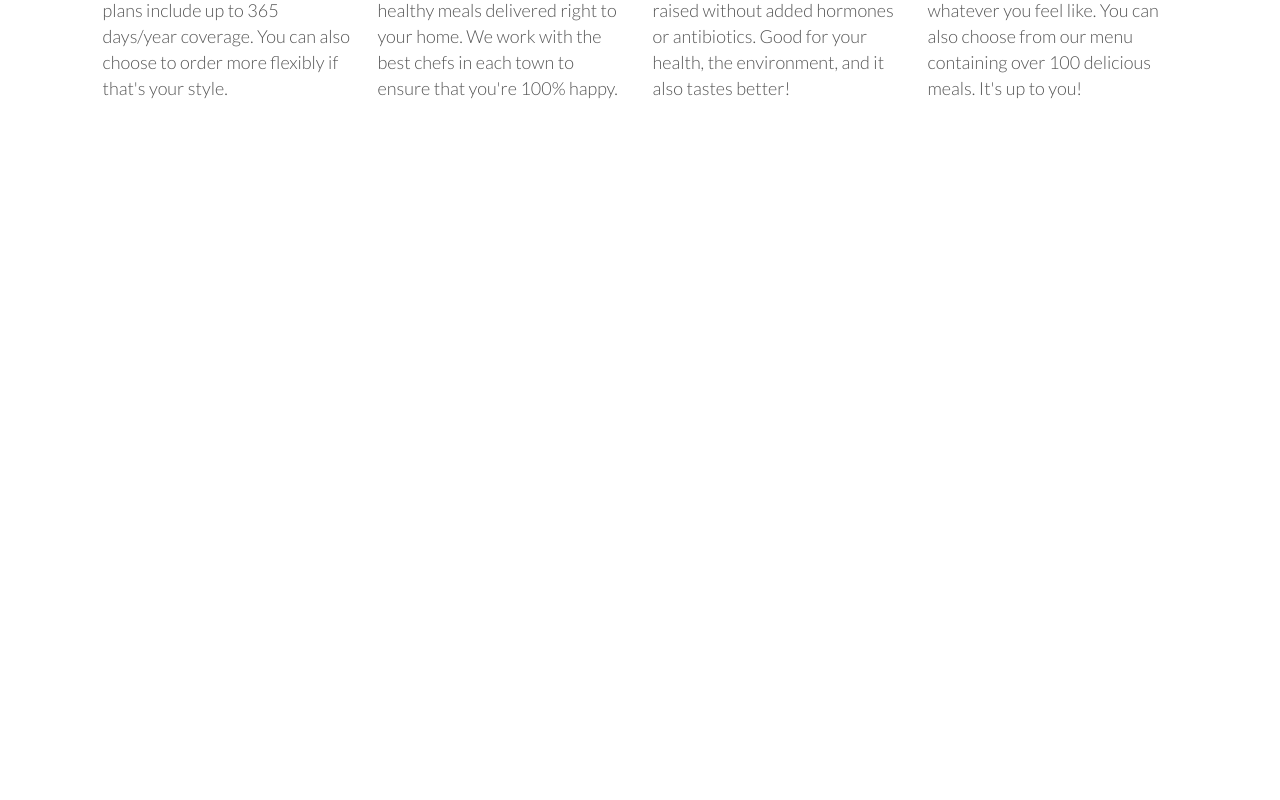
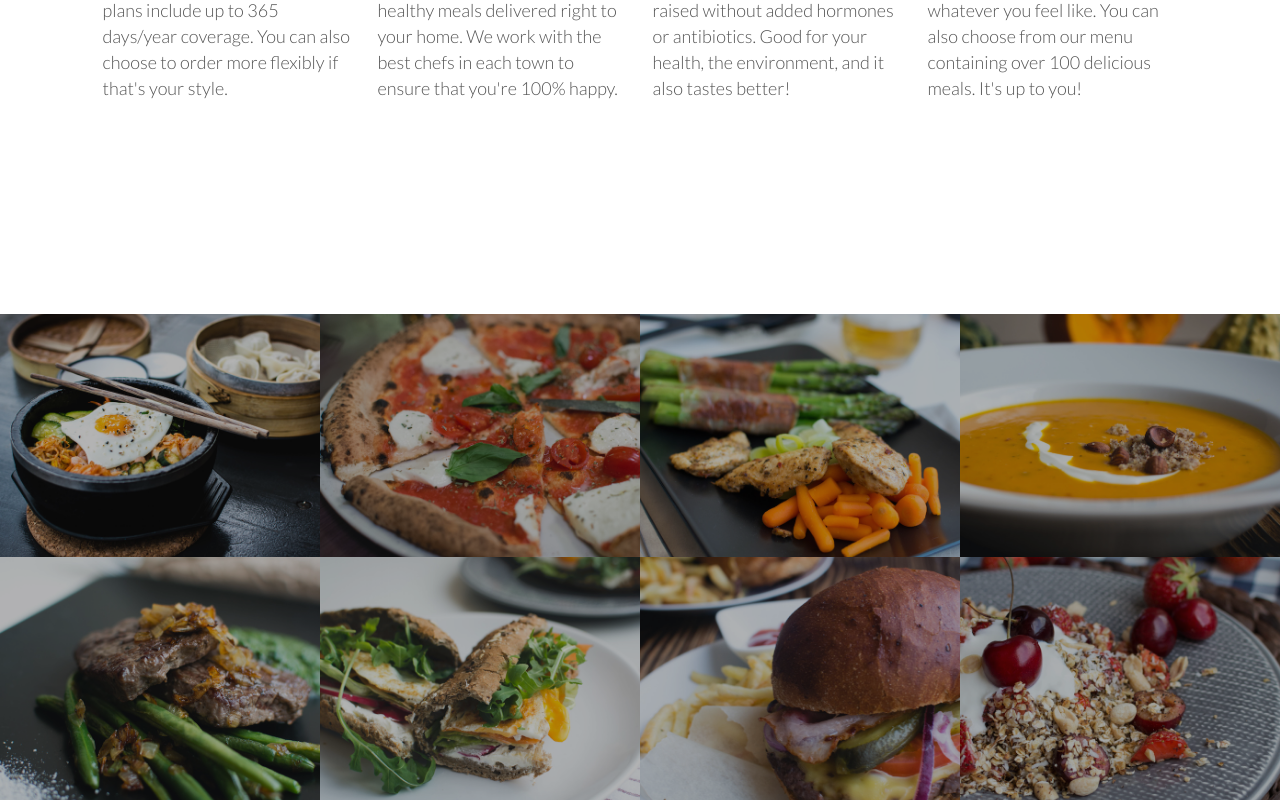
Before and after one commit to DracoRaiden/YoyoFood, a React (Create React App) app: page /SignUpPage in a window 1280 px wide. Shown: the part 1286-2086 px from the top of the page. Before the commit the page ends 1600 px from the top, so only its background shows below. Built offline with nearby package versions, Linux system fonts and the light colour scheme.

Commit message:
Food Delivery Complete

```diff
--- a/src/App.js
+++ b/src/App.js
@@ -11,7 +11,9 @@ function App() {
         <Hero />
       </div>
       <div className="main">
-        <FoodDelivery />
+        <div id="FoodDelivery">
+          <FoodDelivery />
+        </div>
       </div>
     </div>
   );
--- a/src/Componenets/FoodDelivery.js
+++ b/src/Componenets/FoodDelivery.js
@@ -1,7 +1,16 @@
 import "../css/FoodDelivery.css";
+import img1 from "../img/1.jpg";
+import img2 from "../img/2.jpg";
+import img3 from "../img/3.jpg";
+import img4 from "../img/4.jpg";
+import img5 from "../img/5.jpg";
+import img6 from "../img/6.jpg";
+import img7 from "../img/7.jpg";
+import img8 from "../img/8.jpg";
 
 export default function FoodDelivery() {
   return (
+    <div>
       <div className="working">
         <h1>Get Food Fast - Not Fast Food.</h1>
         <div className="small-line"></div>
@@ -11,7 +20,7 @@ export default function FoodDelivery() {
           we're really good at it, we promise!
         </p>
         <div className="content">
-        <div className="b1 b">
+          <div className="b">
             <i class="fa-solid fa-infinity"></i>
             <h2>Upto 365 days/year</h2>
             <p>
@@ -20,7 +29,7 @@ export default function FoodDelivery() {
               more flexibly if that's your style.
             </p>
           </div>
-        <div className="b2 b">
+          <div className="b">
             <i class="fa-regular fa-clock"></i>
 
             <h2>Ready in 20 minutes</h2>
@@ -30,23 +39,50 @@ export default function FoodDelivery() {
               chefs in each town to ensure that you're 100% happy.
             </p>
           </div>
-        <div className="b3 b">
+          <div className="b">
             <i class="fa-brands fa-envira"></i>
             <h2>100% organic</h2>
             <p>
-            All our vegetables are fresh, organic and local. Animals are raised
-            without added hormones or antibiotics. Good for your health, the
-            environment, and it also tastes better!
+              All our vegetables are fresh, organic and local. Animals are
+              raised without added hormones or antibiotics. Good for your
+              health, the environment, and it also tastes better!
             </p>
           </div>
-        <div className="b4 b">
+          <div className="b">
             <i class="fa-solid fa-bag-shopping"></i>
             <h2>Order anything</h2>
             <p>
               We don't limit your creativity, which means you can order whatever
-            you feel like. You can also choose from our menu containing over 100
-            delicious meals. It's up to you!
+              you feel like. You can also choose from our menu containing over
+              100 delicious meals. It's up to you!
             </p>
+          </div>
+        </div>
+      </div>
+      <div className="images">
+        <div className="box-img">
+          <img src={img1} alt="food-offered" />
+        </div>
+        <div className="box-img">
+          <img src={img2} alt="food-offered" />
+        </div>
+        <div className="box-img">
+          <img src={img3} alt="food-offered" />
+        </div>
+        <div className="box-img">
+          <img src={img4} alt="food-offered" />
+        </div>
+        <div className="box-img">
+          <img src={img5} alt="food-offered" />
+        </div>
+        <div className="box-img">
+          <img src={img6} alt="food-offered" />
+        </div>
+        <div className="box-img">
+          <img src={img7} alt="food-offered" />
+        </div>
+        <div className="box-img">
+          <img src={img8} alt="food-offered" />
         </div>
       </div>
     </div>
--- a/src/Componenets/Nav.js
+++ b/src/Componenets/Nav.js
@@ -1,5 +1,5 @@
 import { Route, Routes, Link } from "react-router-dom";
-import FoodDelivery from "./FoodDelivery";
+// import FoodDelivery from "./FoodDelivery";
 import Working from "./Working";
 import CityList from "./CityList";
 import SignUpPage from "./SignUpPage";
@@ -14,12 +14,13 @@ export default function Nav() {
       />
       <div className="list-items">
         <Routes>
-          <Route path="/FoodDelivery" element={<FoodDelivery />}></Route>
+          {/* <Route path="/FoodDelivery" element={<FoodDelivery />}></Route> */}
           <Route path="/Working" element={<Working />}></Route>
           <Route path="/CityList" element={<CityList />}></Route>
           <Route path="/SignUpPage" element={<SignUpPage />}></Route>
         </Routes>
-        <Link to="/FoodDelivery">Food Delivery</Link>
+        <a href="#FoodDelivery">Food Delivery</a>
+        {/* <Link to="/FoodDelivery">Food Delivery</Link> */}
         <Link to="/Working">How it Works</Link>
         <Link to="/CityList">Our Cities</Link>
         <Link to="/SignUpPage">Sign Up</Link>
--- a/src/Componenets/Working.js
+++ b/src/Componenets/Working.js
@@ -1 +1,3 @@
-export default function Working() {}
+export default function Working() {
+  return <div className="working"></div>;
+}
--- a/src/css/FoodDelivery.css
+++ b/src/css/FoodDelivery.css
@@ -58,3 +58,27 @@
     margin-bottom: 15px;
     text-transform: uppercase;
 }
+
+.images {
+    display: flex;
+    flex-wrap: wrap;
+}
+
+.box-img {
+    width: 25%;
+    background-image: linear-gradient(rgba(0, 0, 0, 1), rgba(0, 0, 0, 1));
+    overflow: hidden;
+}
+
+.box-img img {
+    transform: scale(1.15);
+    opacity: 0.7;
+    width: 100%;
+    height: 100%;
+    transition: all 0.5s ease-out;
+}
+
+.box-img img:hover {
+    transform: scale(1.0);
+    opacity: 1;
+}
```
Lines whose indentation alone changed are shown as unchanged.
